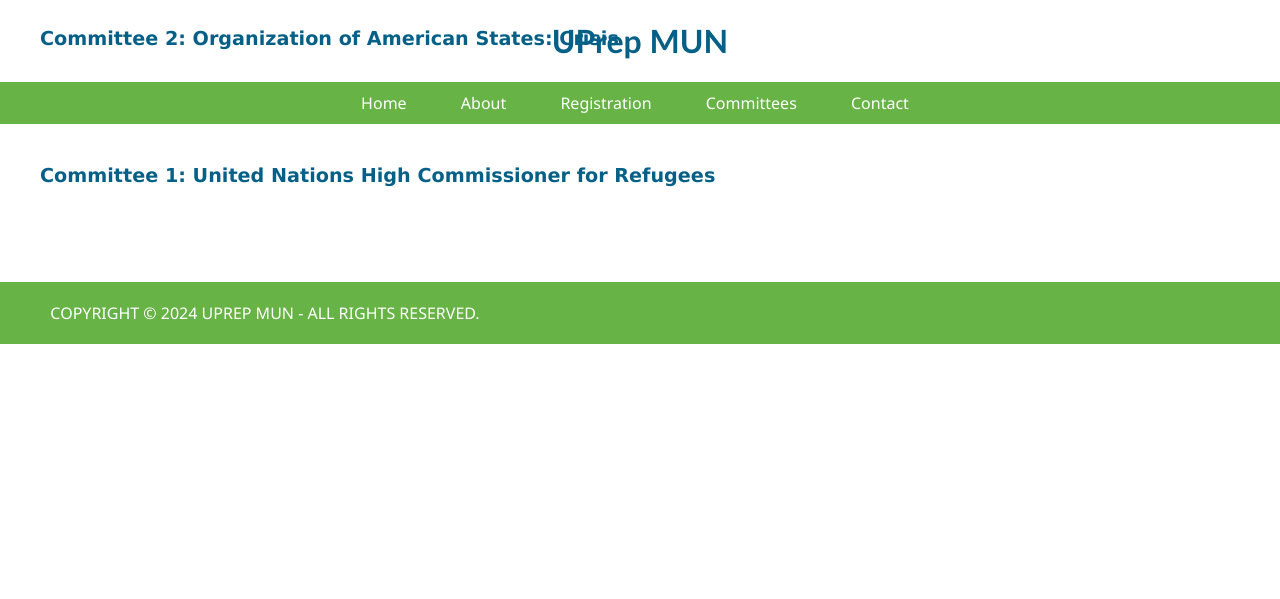
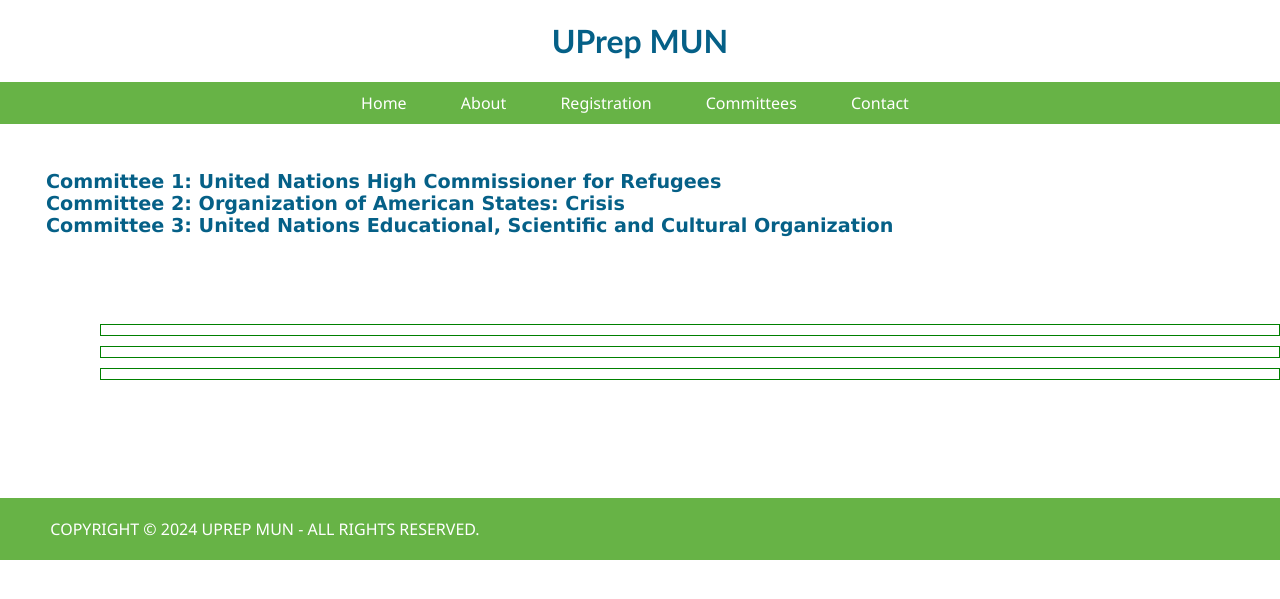
Before and after one commit to AnoushaMukherjee/UPrepMUN-website, a Flask app: page /templates/committees in a window 1280 px wide. Shown: the top 599 px of the page. Run offline with Flask 3, Linux system fonts and the light colour scheme.

Commit message:
Update committees.html

```diff
--- a/templates/committees.html
+++ b/templates/committees.html
@@ -94,6 +94,13 @@
         display: none;
         background-color: lightgreen;
         padding: 10px 20px;
+        margin-top: -10px;
+        margin-left: -20px;
+    }
+    .dropdown-box {
+        border: 1px solid green;
+        padding: 5px;
+        margin-bottom: 10px;
     }
     </style>
     <title>UPrep MUN</title>
@@ -112,22 +119,28 @@
     </nav>
     <div class="container">
         <div class="about-MUN">
+            <div class="dropdown-box">
                 <h2 onclick="toggleDescription('committee1')">Committee 1: United Nations High Commissioner for Refugees</h2>
                 <div id="committee1" class="committee-description">
                     <p><b>Topic A: Effects of Refugees on the Economic Growth and Burden of Countries</b></p>
                     <p>The United Nations High Commissioner for Refugees (UNHCR) was founded in 1950 to protect forcibly displaced and stateless people. UNHCR has worked with more than 100 countries to ensure the rights of refugees, migrants, and asylum seekers. The core principle of the committee is to protect human rights and prevent refoulement, the forcible return of refugees to their country of origin where they are susceptible to persecution. Through partnerships with host countries, UNHCR hopes to build better futures and long-term solutions for displaced people. In this committee, delegates will assess the effectiveness of current policies and initiatives addressing displaced persons and evaluate challenges faced by host countries in providing support through education, healthcare, employment, and legal rights.</p>
                 </div>
+            </div>
 
+            <div class="dropdown-box">
                 <h2 onclick="toggleDescription('committee2')">Committee 2: Organization of American States: Crisis</h2>
                 <div id="committee2" class="committee-description">
                     <p><b>Crisis: An unknown adversary has scuttled a Maersk cargo ship, blocking the Panama Canal and international trade.</b></p>
                     <p>The Organization of American States (OAS), established in 1948, serves as a regional multilateral platform for nearly all independent countries in the Western Hemisphere. Its core objectives include promoting economic, military, and cultural cooperation among member states. As a forum for dialogue, the OAS addresses mutual concerns, fosters peace, democratic governance, and human rights, and actively engages in election monitoring within the region. In this emergency session, the U.N. Security Council has partnered with the Organization of American States (O.A.S.) to respond to a developing crisis in Central America. An unknown adversary has scuttled a Maersk cargo ship, blocking the Panama Canal and international trade.</p>
                 </div>
+            </div>
 
+            <div class="dropdown-box">
                 <h2 onclick="toggleDescription('committee3')">Committee 3: United Nations Educational, Scientific and Cultural Organization</h2>
                 <div id="committee3" class="committee-description">
                     <p><b>Topic A: Repatriation of Art and Artifacts</b></p>
                     <p>The United Nations Educational, Scientific, and Cultural Organization (UNESCO) was established in 1945 after the two World Wars to achieve the “intellectual and moral solidarity of mankind.” The organization seeks to fulfill this goal by developing educational tools, promoting cultural heritage, fostering equal dignity amongst cultures, addressing social and ethical challenges, and mobilizing scientific programs and policies. In this committee, UNESCO members will consider the repatriation of art and other cultural artifacts. How can we correct for some of the historical wrongs that lead to taking of these objects? At the same time, how do we best safeguard our common cultural heritage as humans? Delegates in the UNESCO committee will get a chance to debate, discuss, and answer these questions more.</p>
+                </div>
             </div>
         </div>
     </div>
```
Lines whose indentation alone changed are shown as unchanged.
